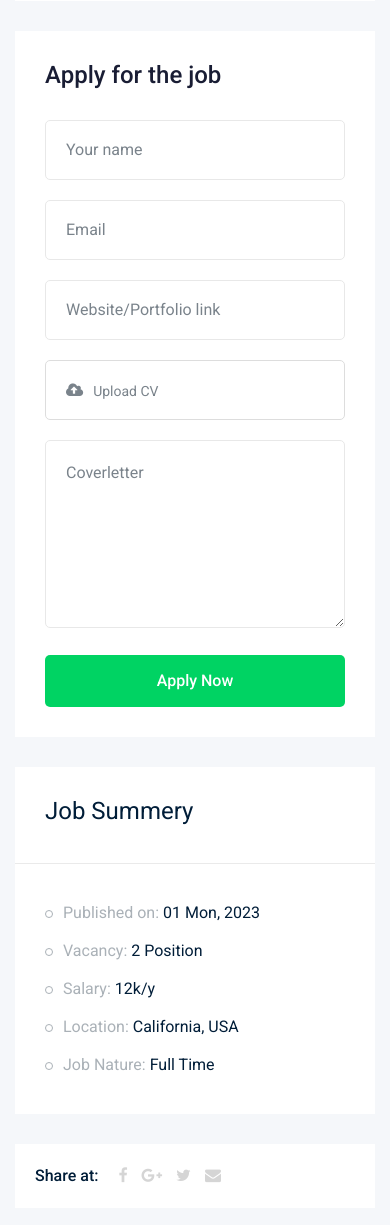
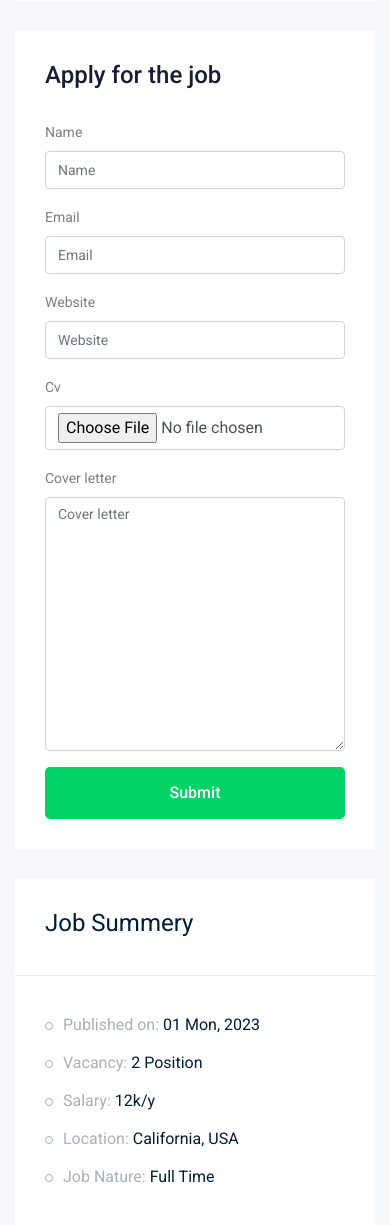
Before and after one commit to FirasALhinde/Jop-Board, a Django app: a page that uses jop/templates/jop/jop_detail.html in a window 390 px wide. Shown: the part 774-1999 px from the top of the page. Run offline with Django 3.2, Linux system fonts and the light colour scheme; data comes from the database, SQL or seed files in the repository; both versions use the stored data as it was after the commit; some libraries are stand-ins or nearby versions.

Commit message:
add form apply

```diff
--- a/jop/admin.py
+++ b/jop/admin.py
@@ -1,5 +1,6 @@
 from django.contrib import admin
-from .models import Jop,Category
+from .models import Jop,Category,Apply
 # Register your models here.
 admin.site.register(Jop)
 admin.site.register(Category)
+admin.site.register(Apply)
--- /dev/null
+++ b/jop/forms.py
@@ -0,0 +1,7 @@
+from django import forms
+from .models import Apply
+class ApplyForm(forms.ModelForm):
+    class Meta:
+        model = Apply
+        fields ='__all__'
+        exclude = ('jop','created_at')
--- a/jop/models.py
+++ b/jop/models.py
@@ -37,3 +37,15 @@ class Category(models.Model):
     name = models.CharField(max_length=30)
     def __str__(self) -> str:
         return self.name
+
+
+class Apply(models.Model):
+    name = models.CharField(max_length=50)
+    email = models.EmailField(max_length=100)
+    website = models.URLField()
+    cv = models.FileField(upload_to='apply/')
+    cover_letter = models.TextField(max_length=500)
+    jop = models.ForeignKey(Jop,related_name='apply_jop',on_delete=models.CASCADE)
+    created_at = models.DateTimeField(auto_now_add=True)
+    def __str__(self) -> str:
+        return self.name
--- a/jop/templates/jop/jop_detail.html
+++ b/jop/templates/jop/jop_detail.html
@@ -1,5 +1,12 @@
 
 {% extends "base.html" %}
+{% load bootstrap5 %}
+
+{# Load CSS and JavaScript #}
+{% bootstrap_css %}
+{% bootstrap_javascript %}
+{% bootstrap_messages %}
+
 {% block body %}
     <!-- bradcam_area  -->
     <div class="bradcam_area bradcam_bg_1">
@@ -53,46 +60,14 @@
                     </div>
                     <div class="apply_job_form white-bg">
                         <h4>Apply for the job</h4>
-                        <form action="#">
-                            <div class="row">
-                                <div class="col-md-6">
-                                    <div class="input_field">
-                                        <input type="text" placeholder="Your name">
-                                    </div>
-                                </div>
-                                <div class="col-md-6">
-                                    <div class="input_field">
-                                        <input type="text" placeholder="Email">
-                                    </div>
-                                </div>
-                                <div class="col-md-12">
-                                    <div class="input_field">
-                                        <input type="text" placeholder="Website/Portfolio link">
-                                    </div>
-                                </div>
-                                <div class="col-md-12">
-                                    <div class="input-group">
-                                        <div class="input-group-prepend">
-                                          <button type="button" id="inputGroupFileAddon03"><i class="fa fa-cloud-upload" aria-hidden="true"></i>
-                                          </button>
-                                        </div>
-                                        <div class="custom-file">
-                                          <input type="file" class="custom-file-input" id="inputGroupFile03" aria-describedby="inputGroupFileAddon03">
-                                          <label class="custom-file-label" for="inputGroupFile03">Upload CV</label>
-                                        </div>
-                                      </div>
-                                </div>
-                                <div class="col-md-12">
-                                    <div class="input_field">
-                                        <textarea name="#" id="" cols="30" rows="10" placeholder="Coverletter"></textarea>
-                                    </div>
-                                </div>
-                                <div class="col-md-12">
-                                    <div class="submit_btn">
-                                        <button class="boxed-btn3 w-100" type="submit">Apply Now</button>
-                                    </div>
-                                </div>
-                            </div>
+                        <form action="#" method ='post' enctype="multipart/form-data">
+                            {% csrf_token %}
+                            {% bootstrap_form form %}
+                            {% buttons %}
+                                <button type="submit" class="boxed-btn3 w-100">
+                                Submit
+                                </button>
+                            {% endbuttons %}
                         </form>
                     </div>
                 </div>
@@ -153,4 +128,7 @@
             </div>
         </div>
     </div>
-{% endblock body %}
+{% endblock body %} <
+<div class="submit_btn">
+     <button class="boxed-btn3 w-100" type="submit">Apply Now</button>
+</div>
--- a/jop/views.py
+++ b/jop/views.py
@@ -1,6 +1,7 @@
 from django.shortcuts import render,get_object_or_404
 from .models import Jop
 from django.core.paginator import Paginator
+from .forms import ApplyForm
 # Create your views here.
 def jop_list(request):
     all_obj = Jop.objects.all()
@@ -13,4 +14,12 @@ def jop_list(request):
 
 def jop_detail(request,slug):
     obj = get_object_or_404(Jop,slug=slug)
-    return render(request,'jop/jop_detail.html',{'obj':obj})
+    if request.method == 'POST':
+        form = ApplyForm(request.POST,request.FILES)
+        if form.is_valid():
+            myform=form.save(commit=False)
+            myform.jop = obj
+            myform.save()
+    else:
+        form = ApplyForm()
+    return render(request,'jop/jop_detail.html',{'obj':obj,'form':form})
--- a/project/settings.py
+++ b/project/settings.py
@@ -37,6 +37,7 @@ INSTALLED_APPS = [
     'django.contrib.sessions',
     'django.contrib.messages',
     'django.contrib.staticfiles',
+    'bootstrap5',
     #my apps ->
     'accounts',
     'blog',
```
Also changed, not shown: db.sqlite3, jop/migrations/0009_apply.py (added), jop/migrations/0010_apply_jop.py (added), jop/migrations/0011_apply_created_at.py (added), 2 other files.
